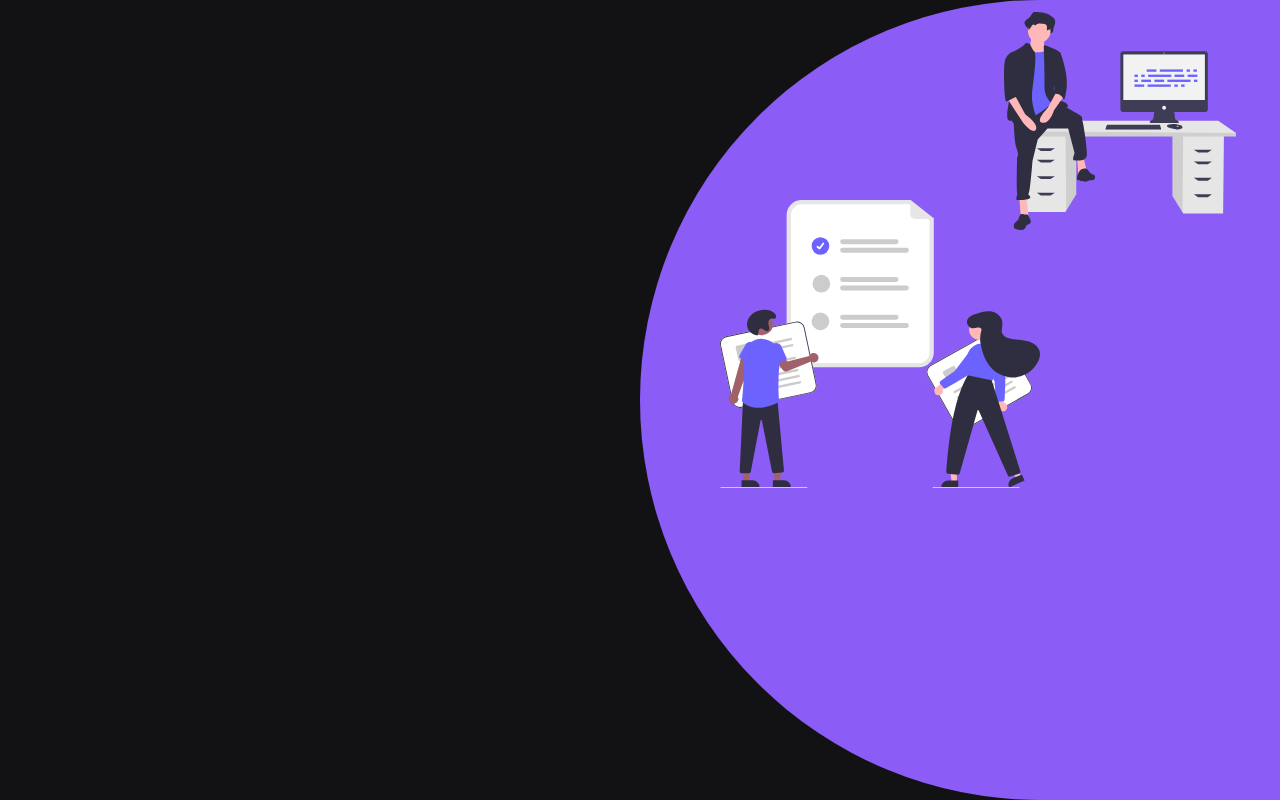
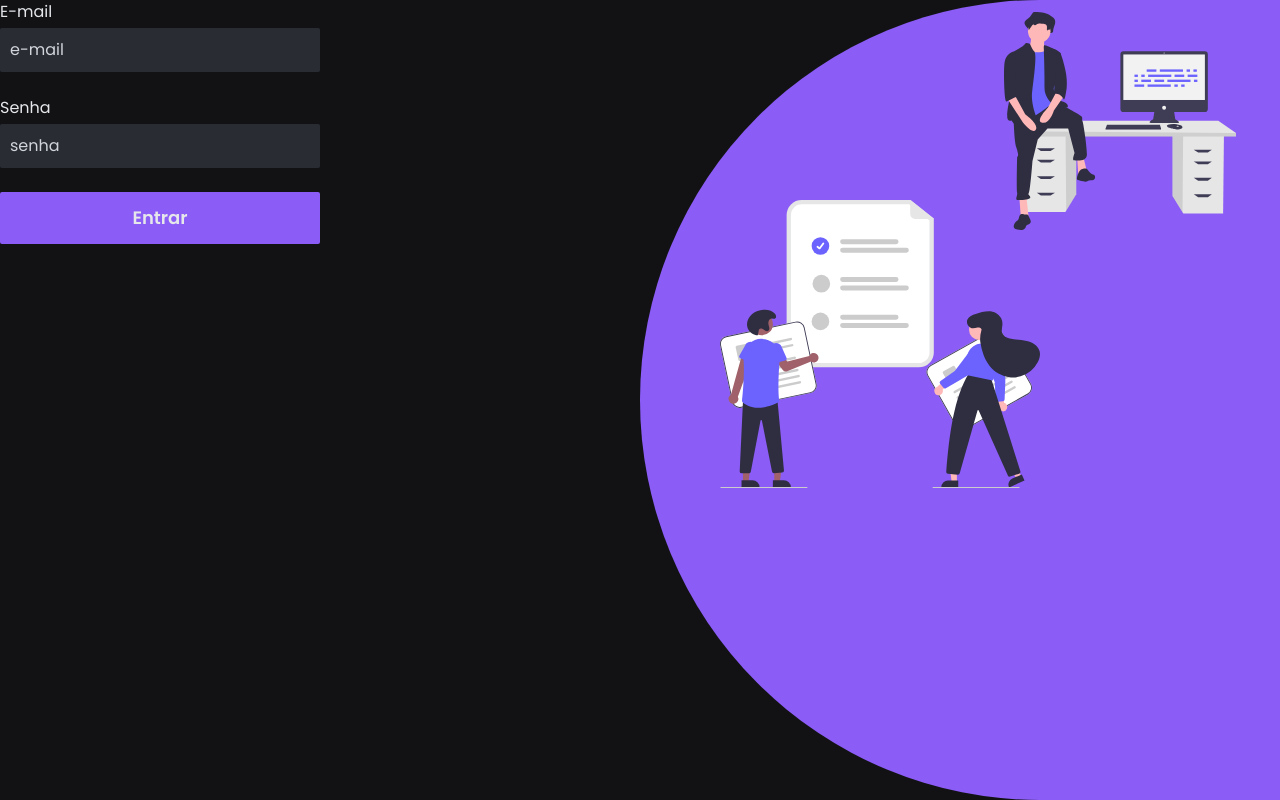
Before and after one commit to thg-nunes/task-managment-frontend, a Next.js app: page /login in a window 1280 px wide. Built offline with nearby package versions, Linux system fonts and the light colour scheme.

Commit message:
feat: adiciona botão de submit no formulário de login

```diff
--- a/src/app/(pages)/(free_access)/login/page.tsx
+++ b/src/app/(pages)/(free_access)/login/page.tsx
@@ -1,5 +1,8 @@
+import Image from 'next/image'
 import type { Metadata } from 'next'
-import Image from 'next/image'
+
+import { Input, Label, RootInput } from '@components/input'
+import { Button } from '@components/button'
 
 export const metadata: Metadata = {
   title: 'Login',
@@ -7,9 +10,21 @@ export const metadata: Metadata = {
 }
 
 export default function SignIn() {
+  async function handleSignIn() {}
+
   return (
     <div className="grid grid-cols-2">
-      <section></section>
+      <form className="grid h-max grid-rows-3 gap-3" onSubmit={handleSignIn}>
+        <RootInput>
+          <Label text="E-mail" htmlFor="email" />
+          <Input type="email" id="email" placeholder="e-mail" />
+        </RootInput>
+        <RootInput>
+          <Label text="Senha" htmlFor="password" />
+          <Input type="password" id="password" placeholder="senha" />
+        </RootInput>
+        <Button type="submit">Entrar</Button>
+      </form>
       <section className="grid h-screen w-full rounded-l-full bg-violet-500 md:grid-cols-2 md:grid-rows-4">
         <Image
           width={232}
--- /dev/null
+++ b/src/app/components/button.tsx
@@ -0,0 +1,37 @@
+import { twMerge } from 'tailwind-merge'
+import { ButtonHTMLAttributes } from 'react'
+
+type ButtonProps = ButtonHTMLAttributes<HTMLButtonElement> & {
+  btnStyle?: 'primary' | 'secondary'
+}
+
+/**
+ * @namespace BUTTON_STYLES - objeto contendo as duas possíveis seguencias de classes
+ * para aplicar estilo ao botao
+ * @property {string} BUTTON_STYLES.primary - botao com a cor de fundo violeta
+ * @property {string} BUTTON_STYLES.secondary - botao com a cor de fundo zinc
+ */
+const BUTTON_STYLES = {
+  primary:
+    'h-max max-w-80 rounded-sm bg-violet-500 hover:bg-violet-500/90 px-2 py-3 text-lg font-semibold transition-all duration-150',
+  secondary:
+    'h-max max-w-80 rounded-sm bg-zinc-500 hover:bg-zinc-500/90 px-2 py-3 text-lg font-semibold transition-all duration-150',
+}
+
+/**
+ * @function Button - componente usado para renderizar um botão com estilos pré definidos
+ * @param {{ 'primary' | 'secondary' }} Button.btnStyle - prop responsável por definir o estilo
+ * do botão a ser usado
+ */
+export const Button = ({
+  btnStyle = 'primary',
+  className,
+  children,
+  ...rest
+}: ButtonProps): JSX.Element => {
+  return (
+    <button className={twMerge(BUTTON_STYLES[btnStyle], className)} {...rest}>
+      {children}
+    </button>
+  )
+}
```
